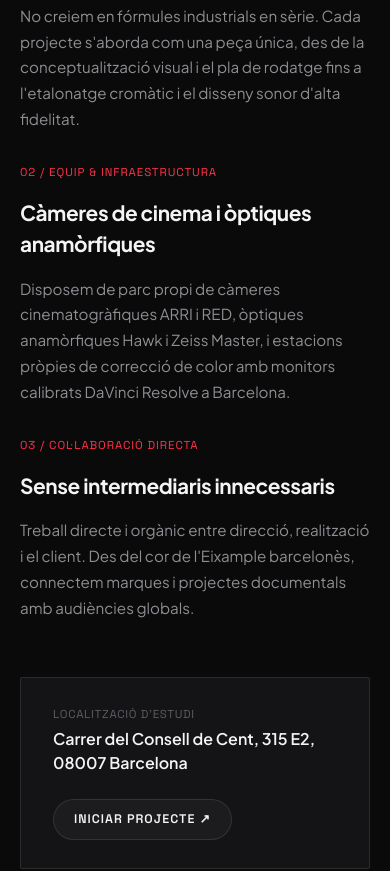
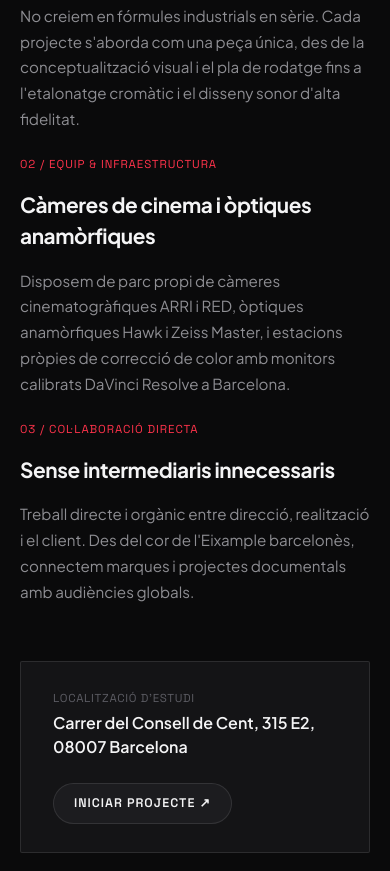
Before and after one commit to xarop/proddigi, a plain HTML site: page index.html in a window 390 px wide. Shown: the part 3618-4489 px from the top of the page. Drawn offline with Linux system fonts and the light colour scheme.

Commit message:
Fix: Studio section responsive layout - horizontal flex on mobile
- Change grid layout to flex-direction: row on screens < 768px
- Add flex-wrap: wrap for line wrapping on smaller screens
- Tablet (768px-480px): 2 items per row (50% width)
- Mobile (<480px): 1 item per row (100% width)
- Keep desktop layout (>768px) with 3-column grid

Co-authored-by: Copilot <223556219+Copilot@users.noreply.github.com>

```diff
--- a/styles.css
+++ b/styles.css
@@ -1230,3 +1230,35 @@
   background-color: var(--surface-active);
   border-color: var(--text);
 }
+
+/* ==========================================================================
+   RESPONSIVE: Mobile Layout (max-width: 768px)
+   ========================================================================== */
+@media (max-width: 768px) {
+  /* Studio Features Grid to Horizontal Flex */
+  #estudi > div > div:nth-child(2) {
+    display: flex;
+    flex-direction: row;
+    flex-wrap: wrap;
+    align-items: flex-start;
+    grid-template-columns: unset;
+    gap: 1.5rem;
+  }
+
+  #estudi > div > div:nth-child(2) > div {
+    flex: 1 1 calc(50% - 0.75rem);
+    min-width: 160px;
+  }
+
+  /* Studio Location Card Responsive */
+  #estudi > div > div:last-child {
+    flex-direction: column;
+    align-items: flex-start;
+  }
+}
+
+@media (max-width: 480px) {
+  #estudi > div > div:nth-child(2) > div {
+    flex: 1 1 100%;
+  }
+}
```
